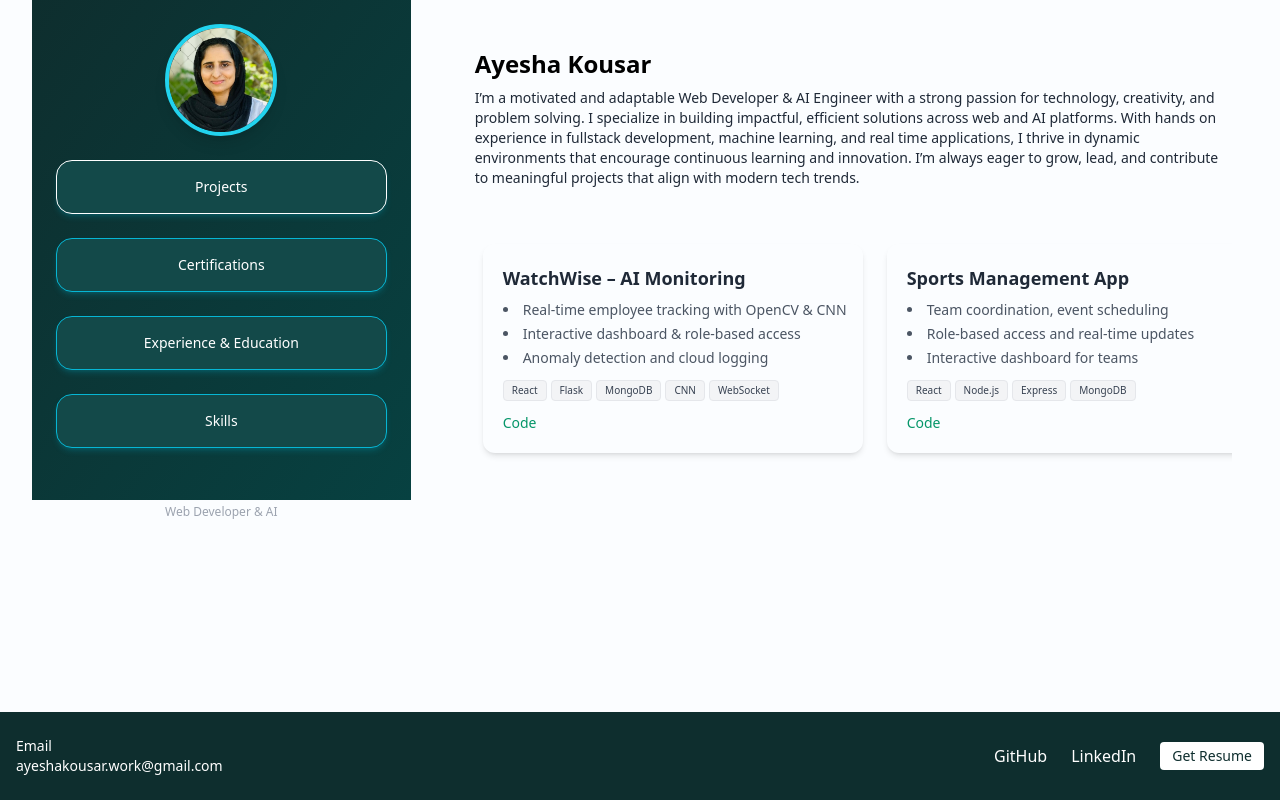
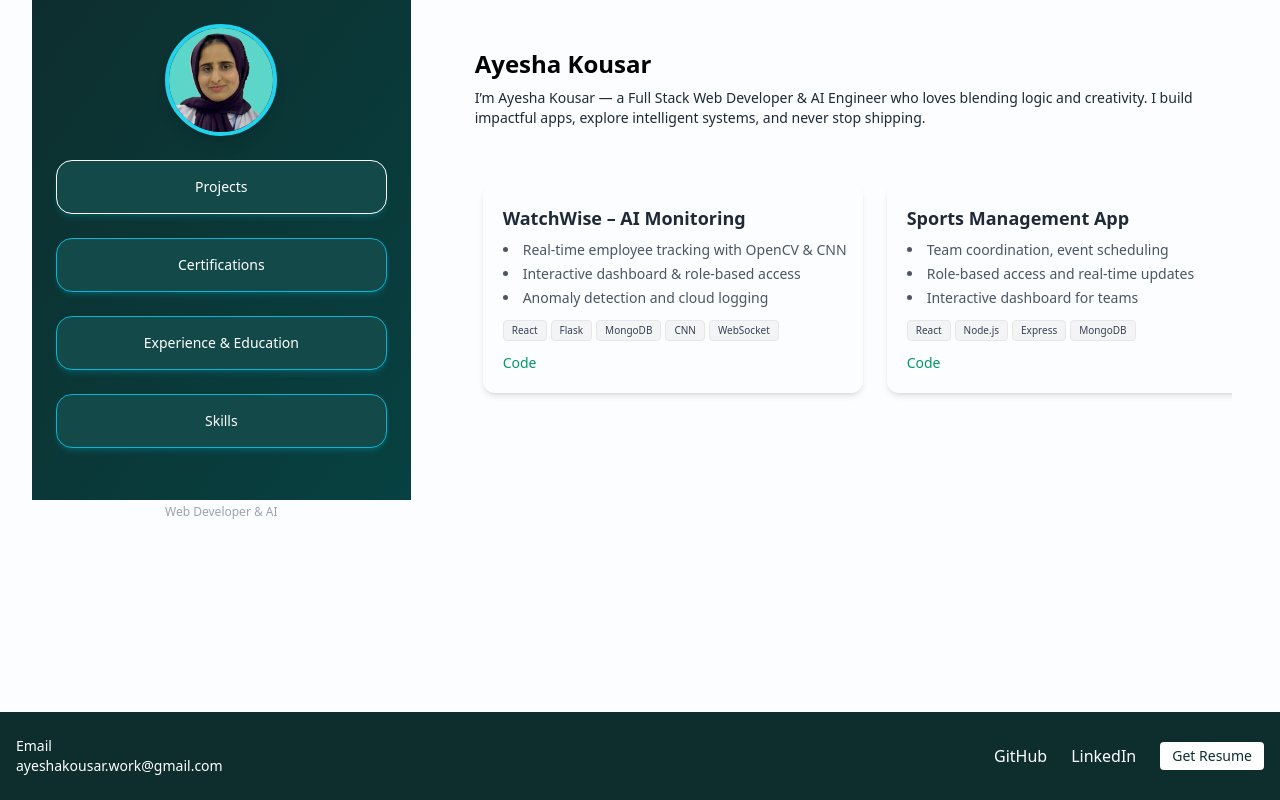
Before and after one commit to ayeshakousar-work/Portfolio, a React (Create React App) app: page / in a window 1280 px wide. Built offline with nearby package versions, Linux system fonts and the light colour scheme.

Commit message:
Updated profile view component

```diff
--- a/public/index.html
+++ b/public/index.html
@@ -2,14 +2,14 @@
 <html lang="en">
   <head>
     <meta charset="utf-8" />
-    <link rel="icon" href="%PUBLIC_URL%/favicon.ico" />
+    <link rel="icon" href="%PUBLIC_URL%/new.PNG" />
     <meta name="viewport" content="width=device-width, initial-scale=1" />
     <meta name="theme-color" content="#000000" />
     <meta
       name="description"
       content="Web site created using create-react-app"
     />
-    <link rel="apple-touch-icon" href="%PUBLIC_URL%/logo192.png" />
+    <link rel="apple-touch-icon" href="%PUBLIC_URL%/new.PNG" />
     <!--
       manifest.json provides metadata used when your web app is installed on a
       user's mobile device or desktop. See https://developers.google.com/web/fundamentals/web-app-manifest/
--- a/src/front.jsx
+++ b/src/front.jsx
@@ -254,7 +254,7 @@ return (
 <div className="flex-[1] ml-8 flex-shrink-0 bg-gradient-to-br from-[#0e2e2e] to-[#074141] text-white relative z-10 h-[500px]">
           <div className="p-6 flex flex-col items-center space-y-6">
             <img
-              src="/me.jpg"
+              src="/new.PNG"
               alt="Profile"
               className="w-28 h-28 rounded-full border-4 border-cyan-400 shadow-lg"
             />
@@ -282,8 +282,8 @@ return (
         <div className="flex-[2]  bg-gradient-to-br from-[#fbfdff] to-[#fbfdff] relative ml-4 z-0 p-12 overflow-hidden">
           <h1 className="text-2xl font-bold">Ayesha Kousar</h1>
           <p className="mt-2 text-sm text-gray-800">
-           I’m a motivated and adaptable Web Developer & AI Engineer with a strong passion for technology, creativity, and problem solving. I specialize in building impactful, efficient solutions across web and AI platforms. With hands on experience in fullstack development, machine learning, and real time applications, I thrive in dynamic environments that encourage continuous learning and innovation. I’m always eager to grow, lead, and contribute to meaningful projects that align with modern tech trends.
-          </p>
+I’m Ayesha Kousar — a Full Stack Web Developer & AI Engineer who loves blending logic and creativity.
+I build impactful apps, explore intelligent systems, and never stop shipping.          </p>
 
           {/* Dynamic Section */}
           <div className="mt-10">
```
Also changed, not shown: public/new.PNG (added), public/robots.txt (deleted), 1 other file (tests, documents, lock files or other folders).
